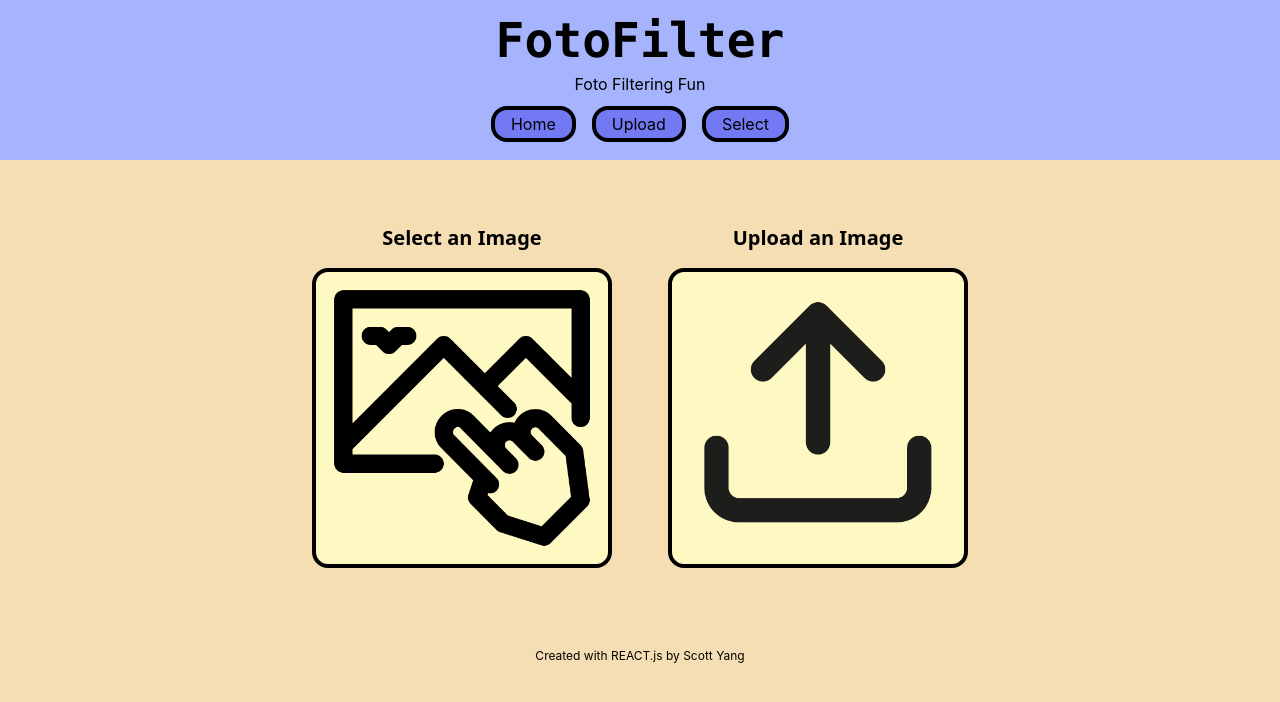
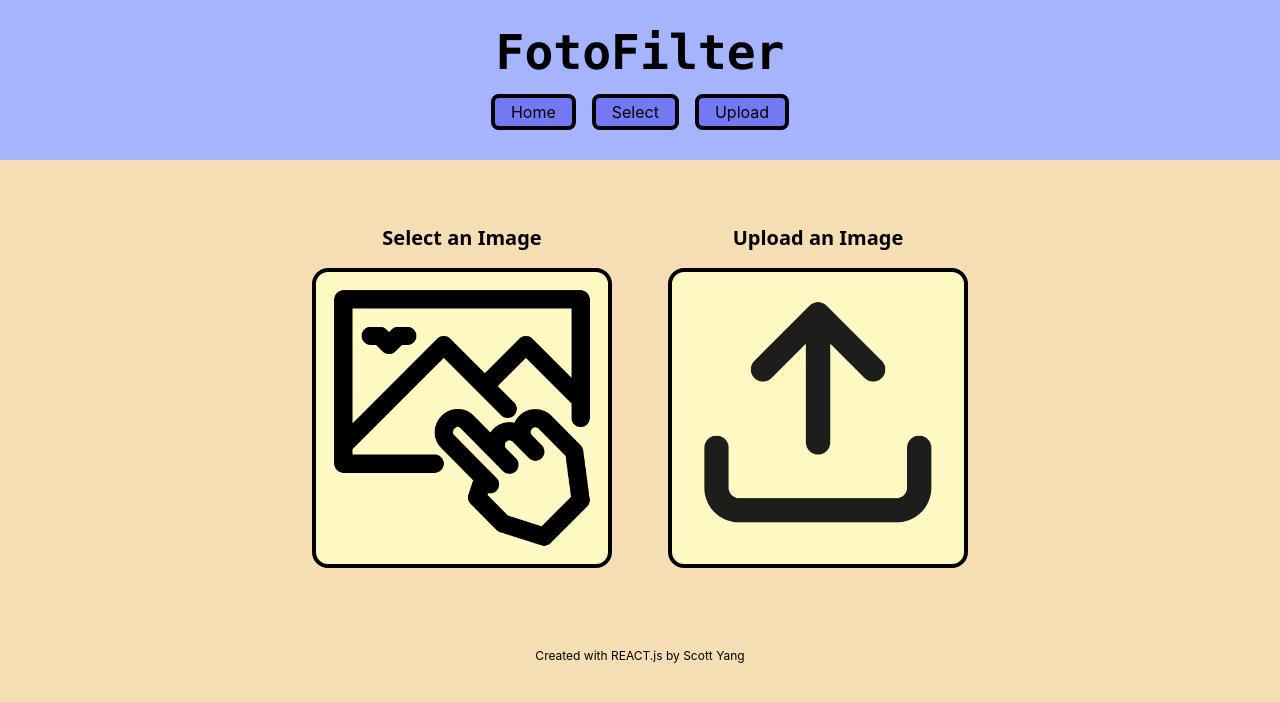
Before and after one commit to scottzyang/fotofilter-app, a React (Create React App) app: page /select-image in a window 1280 px wide. Shown: the top 702 px of the page. Built offline with nearby package versions, Linux system fonts and the light colour scheme.

Commit message:
Remove subtitle from header

```diff
--- a/src/components/NavBar/NavBar.js
+++ b/src/components/NavBar/NavBar.js
@@ -6,11 +6,10 @@ function NavBar() {
     <div className='NavBar'>
       <header className="bg-indigo-300 h-40 flex flex-col justify-center">
         <h1 className="text-5xl font-mono m-2 font-bold">FotoFilter</h1>
-        <p className="NavBar-Subtitle">Foto Filtering Fun</p>
         <nav className="m-4">
-          <NavLink className="border-black border-4 rounded-2xl py-1 px-4 bg-indigo-500/75 hover:opacity-75 m-2" to='/'>Home</NavLink>
-          <NavLink className="border-black border-4 rounded-2xl py-1 px-4 bg-indigo-500/75 hover:opacity-75 m-2" to='/upload-image'>Upload</NavLink>
-          <NavLink className="border-black border-4 rounded-2xl py-1 px-4 bg-indigo-500/75 hover:opacity-75 m-2" to='/select-image'>Select</NavLink>
+          <NavLink className="border-black border-4 rounded-lg py-1 px-4 bg-indigo-500/75 hover:opacity-75 m-2" to='/'>Home</NavLink>
+          <NavLink className="border-black border-4 rounded-lg py-1 px-4 bg-indigo-500/75 hover:opacity-75 m-2" to='/select-image'>Select</NavLink>
+          <NavLink className="border-black border-4 rounded-lg py-1 px-4 bg-indigo-500/75 hover:opacity-75 m-2" to='/upload-image'>Upload</NavLink>
         </nav>
       </header>
     </div>
```
